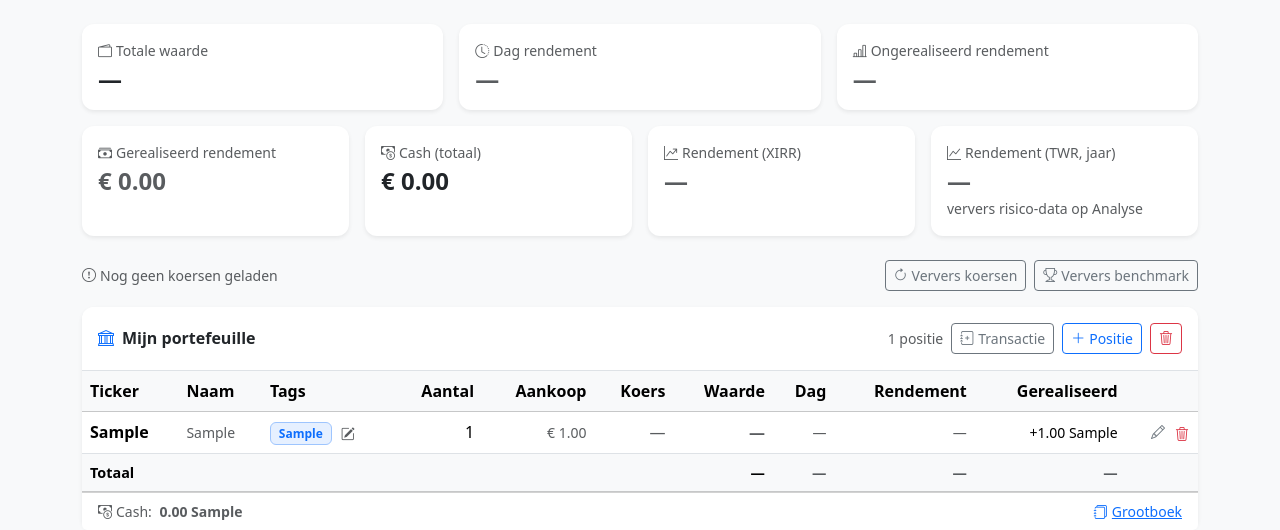
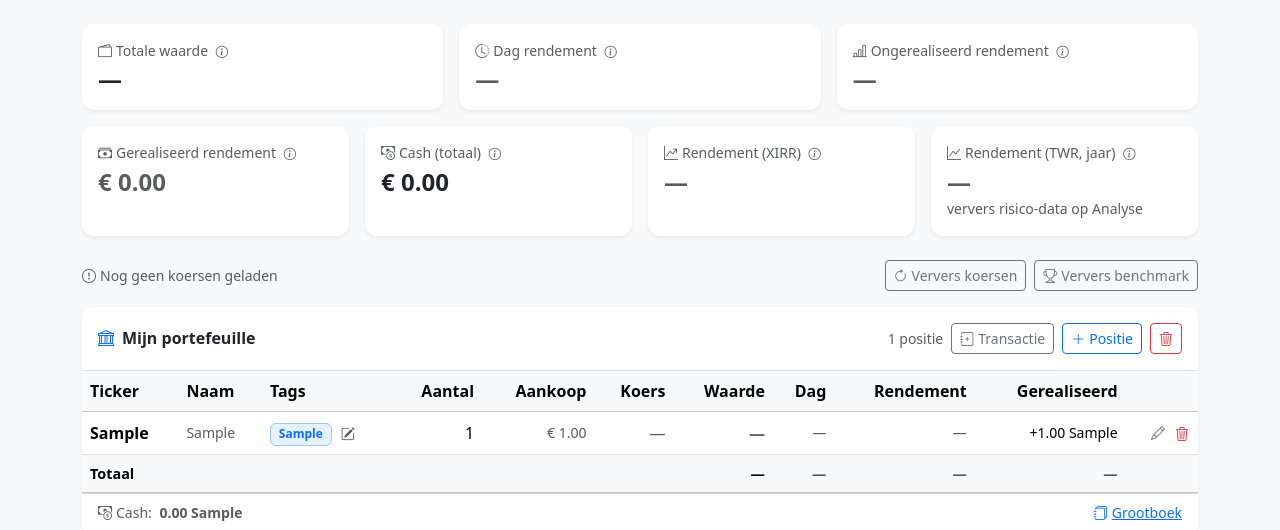
Before and after one commit to dgrund70/FinancialAdvisor, a Flask app: page /gebruiker/1 in a window 1280 px wide. Shown: the part 56-586 px from the top of the page. Run offline with Flask 3, Linux system fonts and the light colour scheme; tables that the repository leaves empty hold one stand-in row (values such as "Sample post"); some libraries are stand-ins or nearby versions.

Commit message:
Uitleg-icoontjes (ⓘ) met begrippenlijst voor beginners
Het dashboard gebruikt veel beleggingsjargon (TWR, XIRR, Sharpe, bèta,
volatiliteit, drawdown, GAK, concentratie, correlatie…). Een herbruikbare
uitleg-helper maakt dit toegankelijk en dempt vals vertrouwen in losse getallen.

- app.py: centrale BEGRIPPEN-lijst (16 begrippen, elk titel + 2 zinnen: wat het
  is + wat je eraan hebt) via context-processor in alle templates beschikbaar.
- templates/macros.html: herbruikbare uitleg('sleutel')-macro die een ⓘ-icoon
  met klik-popover rendert (open met klik, sluit met klik ernaast; mobielvriendelijk).
- base.html: één regel JS die de Bootstrap-popovers activeert.
- Toegepast op dashboard (waarde/dag/ongerealiseerd/gerealiseerd/cash/XIRR/TWR/
  benchmark), Analyse (TWR/volatiliteit/drawdown/Sharpe/bèta/concentratie/
  correlatie) en het positie-formulier (GAK) + volglijst op Advies.

Geen nieuwe afhankelijkheden (Bootstrap was er al). Teksten staan op één plek
(BEGRIPPEN) zodat ze makkelijk bij te schaven zijn.

Co-Authored-By: Claude Opus 4.8 (1M context) <noreply@anthropic.com>

```diff
--- a/app.py
+++ b/app.py
@@ -100,6 +100,50 @@ csrf = CSRFProtect(app)
 def inject_gebruikers():
     """Maak de volledige gebruikerslijst beschikbaar voor de navbar-switcher."""
     return {"alle_gebruikers": Gebruiker.query.order_by(Gebruiker.naam).all()}
+
+
+# Plain-Nederlandse uitleg per begrip, getoond via een ⓘ-icoon (uitleg-macro).
+# Eén plek om de teksten te onderhouden; elke uitleg: (1) wat het is, (2) wat je eraan hebt.
+BEGRIPPEN = {
+    "waarde":        {"titel": "Totale waarde",
+                      "uitleg": "De actuele marktwaarde van al je posities samen. Dit is wat je portefeuille nu waard zou zijn bij verkoop tegen de huidige koersen."},
+    "dag":           {"titel": "Dag rendement",
+                      "uitleg": "De winst of het verlies van vandaag, in euro. Korte-termijn beweging — leuk om te zien, maar het zegt weinig over je echte rendement."},
+    "ongerealiseerd":{"titel": "Ongerealiseerd rendement",
+                      "uitleg": "De papieren winst/verlies op posities die je nóg hebt (huidige waarde min inleg). 'Ongerealiseerd' = nog niet verkocht, dus het kan nog veranderen."},
+    "gerealiseerd":  {"titel": "Gerealiseerd rendement",
+                      "uitleg": "De winst/verlies die je écht hebt vastgeklikt door te verkopen. Dit staat vast en beweegt niet meer mee met de koers."},
+    "cash":          {"titel": "Cash (totaal)",
+                      "uitleg": "Het geld op je rekening dat nog niet belegd is, omgerekend naar euro. Zo zie je hoeveel je nog kunt inleggen; staat het negatief, dan zijn er aankopen geboekt zonder dat je stortingen hebt vastgelegd."},
+    "xirr":          {"titel": "Rendement (XIRR)",
+                      "uitleg": "Je geld-gewogen rendement: het houdt rekening met hoeveel je inlegde én wanneer. Verschijnt zodra je stortingen hebt geboekt; '—' betekent dat die nog ontbreken."},
+    "twr":           {"titel": "Rendement (TWR)",
+                      "uitleg": "Tijd-gewogen rendement: hoe goed je beleggingen presteerden, los van de timing van je stortingen — de eerlijke maatstaf om je met een index te vergelijken. Op jaarbasis, dus over een korte periode kan het fors oogen."},
+    "benchmark":     {"titel": "Benchmarkvergelijking",
+                      "uitleg": "Wat je had gehad als je dezelfde stortingen in een index (bv. MSCI World) had gedaan. Δ positief = jij deed het beter dan de index."},
+    "volatiliteit":  {"titel": "Volatiliteit",
+                      "uitleg": "Hoe sterk de waarde schommelt, op jaarbasis. Hoger = grilliger; het zegt iets over risico, niet over rendement."},
+    "max_drawdown":  {"titel": "Max drawdown",
+                      "uitleg": "De grootste daling van top naar dal in de gemeten periode. Geeft een gevoel van hoe diep je portefeuille tijdelijk kan wegzakken."},
+    "sharpe":        {"titel": "Sharpe-ratio",
+                      "uitleg": "Rendement per eenheid risico (na aftrek van een veilige rente). Hoger is beter; als vuistregel is onder 1 mager en boven 1 goed."},
+    "beta":          {"titel": "Bèta",
+                      "uitleg": "Hoe hard je portefeuille meebeweegt met de wereldindex. 1 = beweegt gelijk op, boven 1 = beweeglijker, onder 1 = rustiger."},
+    "concentratie":  {"titel": "Concentratie",
+                      "uitleg": "Hoe sterk je vermogen in een paar posities zit. 'Top 5' = aandeel van je vijf grootste; 'effectief aantal' = hoe gespreid je in de praktijk bent (lager = geconcentreerder)."},
+    "correlatie":    {"titel": "Correlatie",
+                      "uitleg": "In hoeverre twee posities samen bewegen (1 = identiek, 0 = los van elkaar, negatief = tegengesteld). Veel hoge correlaties betekent minder spreiding dan het lijkt."},
+    "gak":           {"titel": "GAK (aankoopprijs)",
+                      "uitleg": "Gemiddelde aankoopkoers per stuk: wat je gemiddeld betaalde. Samen met de huidige koers bepaalt dit je winst of verlies."},
+    "volglijst":     {"titel": "Volglijst",
+                      "uitleg": "Tickers die je overweegt te kopen. De adviesmodule beoordeelt ze met echte fundamentals als kandidaat voor nieuwe posities."},
+}
+
+
+@app.context_processor
+def inject_begrippen():
+    """Stel de begrippenlijst beschikbaar in alle templates (voor de uitleg-macro)."""
+    return {"begrippen": BEGRIPPEN}
 
 
 @app.template_filter("compact_float")
--- a/templates/advies.html
+++ b/templates/advies.html
@@ -1,4 +1,5 @@
 {% extends "base.html" %}
+{% from "macros.html" import uitleg with context %}
 {% block content %}
 
 {# ── Risico-macro's (1=zeer defensief … 5=zeer offensief) ─────── #}
@@ -54,7 +55,7 @@
 <div class="card border-0 shadow-sm mb-4">
   <div class="card-header bg-white border-bottom py-3">
     <h6 class="mb-0 fw-semibold">
-      <i class="bi bi-bookmark-star me-2 text-warning"></i>Volglijst
+      <i class="bi bi-bookmark-star me-2 text-warning"></i>Volglijst{{ uitleg('volglijst') }}
       <span class="text-muted fw-normal small">· kandidaten die het advies meeweegt bij "Nieuwe kansen"</span>
     </h6>
   </div>
--- a/templates/base.html
+++ b/templates/base.html
@@ -89,6 +89,12 @@
 <script src="https://cdn.jsdelivr.net/npm/bootstrap@5.3.8/dist/js/bootstrap.bundle.min.js"
         integrity="sha384-FKyoEForCGlyvwx9Hj09JcYn3nv7wiPVlz7YYwJrWVcXK/BmnVDxM+D2scQbITxI" crossorigin="anonymous"></script>
 
+{# Activeer de ⓘ-uitlegpopovers (klik om te openen, klik ernaast om te sluiten). #}
+<script>
+  document.querySelectorAll('[data-bs-toggle="popover"]')
+    .forEach(function (el) { new bootstrap.Popover(el); });
+</script>
+
 {# Verversingen (koersen/nieuws/advies) draaien als achtergrondtaak: toon een
    spinner, poll de status en herlaad de pagina zodra de taak klaar is. #}
 <script>
--- a/templates/dashboard.html
+++ b/templates/dashboard.html
@@ -1,4 +1,5 @@
 {% extends "base.html" %}
+{% from "macros.html" import uitleg with context %}
 {% block content %}
 
 {# ── Macro's ──────────────────────────────────────────────────── #}
@@ -15,7 +16,7 @@
   <div class="col-12 col-sm-4">
     <div class="card h-100 border-0 shadow-sm">
       <div class="card-body">
-        <p class="text-muted small mb-1"><i class="bi bi-wallet2 me-1"></i>Totale waarde</p>
+        <p class="text-muted small mb-1"><i class="bi bi-wallet2 me-1"></i>Totale waarde{{ uitleg('waarde') }}</p>
         <h4 class="fw-bold mb-0">{{ eur(totaal.waarde) }}</h4>
       </div>
     </div>
@@ -24,7 +25,7 @@
   <div class="col-12 col-sm-4">
     <div class="card h-100 border-0 shadow-sm">
       <div class="card-body">
-        <p class="text-muted small mb-1"><i class="bi bi-clock-history me-1"></i>Dag rendement</p>
+        <p class="text-muted small mb-1"><i class="bi bi-clock-history me-1"></i>Dag rendement{{ uitleg('dag') }}</p>
         <h4 class="fw-bold mb-0 {{ kleur(totaal.dag) }}">
           {{ teken(totaal.dag) }}{{ eur(totaal.dag) }}
         </h4>
@@ -35,7 +36,7 @@
   <div class="col-12 col-sm-4">
     <div class="card h-100 border-0 shadow-sm">
       <div class="card-body">
-        <p class="text-muted small mb-1"><i class="bi bi-bar-chart-line me-1"></i>Ongerealiseerd rendement</p>
+        <p class="text-muted small mb-1"><i class="bi bi-bar-chart-line me-1"></i>Ongerealiseerd rendement{{ uitleg('ongerealiseerd') }}</p>
         <h4 class="fw-bold mb-0 {{ kleur(totaal.winst) }}">
           {{ teken(totaal.winst) }}{{ eur(totaal.winst) }}
         </h4>
@@ -50,7 +51,7 @@
   <div class="col-6 col-lg-3">
     <div class="card h-100 border-0 shadow-sm">
       <div class="card-body">
-        <p class="text-muted small mb-1"><i class="bi bi-cash-stack me-1"></i>Gerealiseerd rendement</p>
+        <p class="text-muted small mb-1"><i class="bi bi-cash-stack me-1"></i>Gerealiseerd rendement{{ uitleg('gerealiseerd') }}</p>
         <h4 class="fw-bold mb-0 {{ kleur(totaal.gerealiseerd) }}">
           {{ teken(totaal.gerealiseerd) }}{{ eur(totaal.gerealiseerd) }}
         </h4>
@@ -61,7 +62,7 @@
   <div class="col-6 col-lg-3">
     <div class="card h-100 border-0 shadow-sm">
       <div class="card-body">
-        <p class="text-muted small mb-1"><i class="bi bi-cash-coin me-1"></i>Cash (totaal)</p>
+        <p class="text-muted small mb-1"><i class="bi bi-cash-coin me-1"></i>Cash (totaal){{ uitleg('cash') }}</p>
         <h4 class="fw-bold mb-0">{{ eur(totaal.cash_eur) }}</h4>
       </div>
     </div>
@@ -70,7 +71,7 @@
   <div class="col-6 col-lg-3">
     <div class="card h-100 border-0 shadow-sm">
       <div class="card-body">
-        <p class="text-muted small mb-1"><i class="bi bi-graph-up-arrow me-1"></i>Rendement (XIRR)</p>
+        <p class="text-muted small mb-1"><i class="bi bi-graph-up-arrow me-1"></i>Rendement (XIRR){{ uitleg('xirr') }}</p>
         <h4 class="fw-bold mb-0 {{ kleur(totaal.xirr) }}">{{ xirr_fmt(totaal.xirr) }}</h4>
       </div>
     </div>
@@ -79,7 +80,7 @@
   <div class="col-6 col-lg-3">
     <div class="card h-100 border-0 shadow-sm">
       <div class="card-body">
-        <p class="text-muted small mb-1"><i class="bi bi-graph-up me-1"></i>Rendement (TWR, jaar)</p>
+        <p class="text-muted small mb-1"><i class="bi bi-graph-up me-1"></i>Rendement (TWR, jaar){{ uitleg('twr') }}</p>
         <h4 class="fw-bold mb-0 {{ kleur(totaal.twr) }}">{{ xirr_fmt(totaal.twr) }}</h4>
         {% if totaal.twr is none %}<small class="text-muted">ververs risico-data op Analyse</small>{% endif %}
       </div>
@@ -119,7 +120,7 @@
 <div class="card border-0 shadow-sm mb-4">
   <div class="card-header bg-white border-bottom py-3">
     <h6 class="mb-0 fw-semibold">
-      <i class="bi bi-trophy me-2 text-warning"></i>Benchmarkvergelijking
+      <i class="bi bi-trophy me-2 text-warning"></i>Benchmarkvergelijking{{ uitleg('benchmark') }}
       <span class="text-muted fw-normal small">· jouw stortingen, belegd in de index (XIRR)</span>
     </h6>
   </div>
--- /dev/null
+++ b/templates/macros.html
@@ -0,0 +1,14 @@
+{# Herbruikbaar ⓘ-uitlegicoon. Vereist de globale `begrippen` (context-processor)
+   en een Bootstrap-popover-init in base.html. Importeer met:
+   {% from "macros.html" import uitleg with context %} #}
+{% macro uitleg(sleutel) %}
+{%- set b = begrippen.get(sleutel) if begrippen else none -%}
+{%- if b -%}
+<a tabindex="0" role="button" class="text-muted text-decoration-none ms-1 align-baseline"
+   data-bs-toggle="popover" data-bs-trigger="focus" data-bs-placement="top"
+   data-bs-title="{{ b.titel }}" data-bs-content="{{ b.uitleg }}"
+   aria-label="Uitleg: {{ b.titel }}">
+  <i class="bi bi-info-circle small"></i>
+</a>
+{%- endif -%}
+{% endmacro %}
--- a/templates/positie_form.html
+++ b/templates/positie_form.html
@@ -1,4 +1,5 @@
 {% extends "base.html" %}
+{% from "macros.html" import uitleg with context %}
 {% block content %}
 
 <div class="row justify-content-center">
@@ -55,7 +56,7 @@
                      value="{{ form_data.get('aantal', '') }}">
             </div>
             <div class="col-6">
-              <label for="aankoopprijs" class="form-label">GAK (aankoopprijs)</label>
+              <label for="aankoopprijs" class="form-label">GAK (aankoopprijs){{ uitleg('gak') }}</label>
               <input type="number" class="form-control" id="aankoopprijs" name="aankoopprijs"
                      step="any" min="0.000001" placeholder="150.00" required
                      value="{{ form_data.get('aankoopprijs', '') }}">
```
Also changed, not shown: templates/analyse.html (+9 -8 lines).
